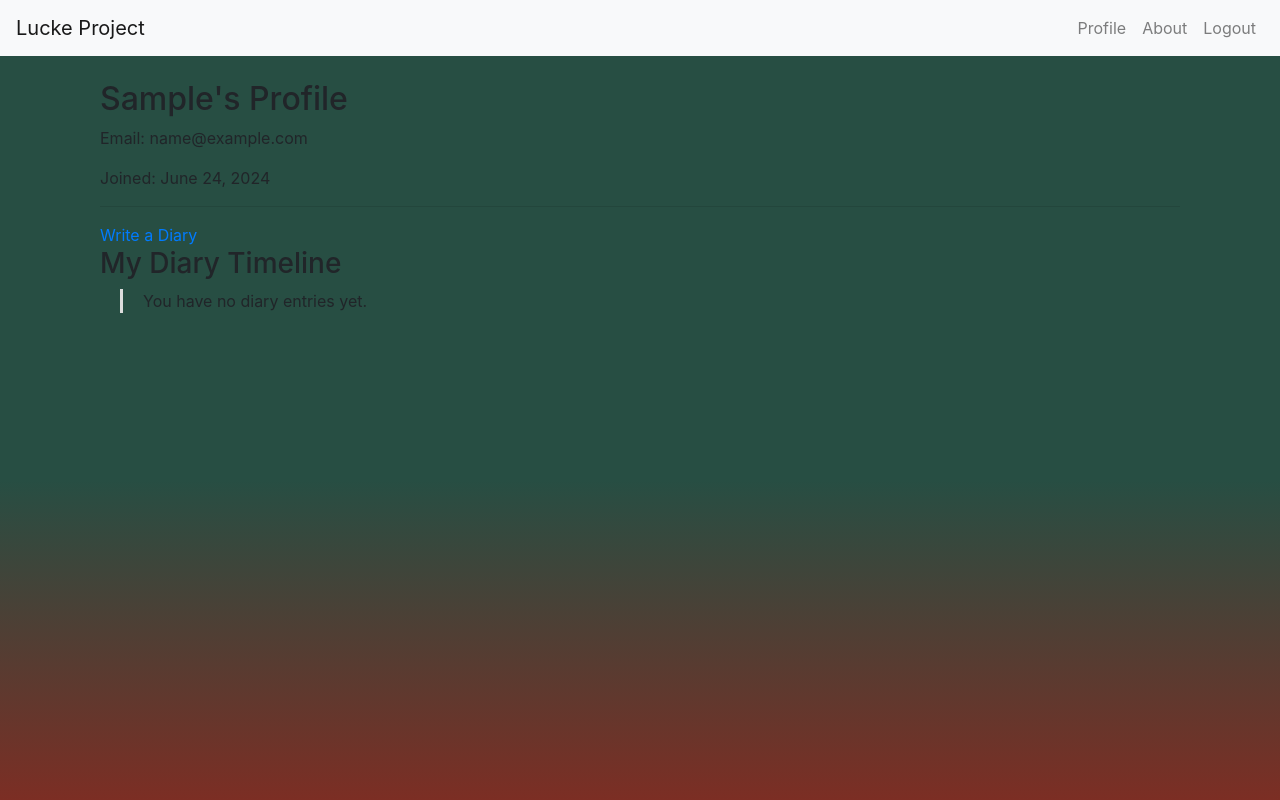
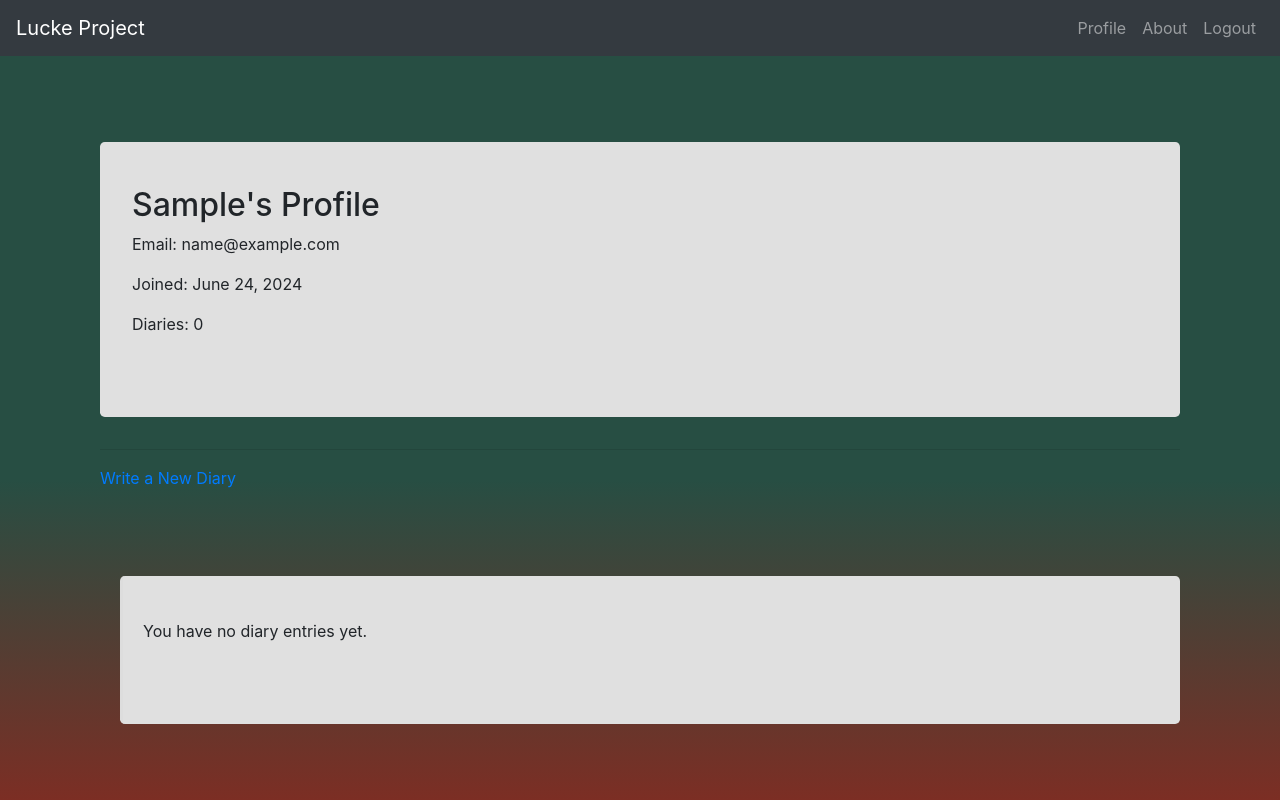
Before and after one commit to QAV-T/lucke, a Django app: page /profile/ in a window 1280 px wide. Run offline with Django 5.2, Linux system fonts and the light colour scheme; the visitor is signed in with stand-in values (Sample User, id 1); data that the repository does not hold is empty; some libraries are stand-ins or nearby versions.

Commit message:
Add styling to the diaries and the sidenotes

```diff
--- a/lucke/diary/templates/diary/home.html
+++ b/lucke/diary/templates/diary/home.html
@@ -9,8 +9,7 @@
     <p class="lead">You can read more about the project in the  <a class="text-reset text-decoration-none" href="{% url 'about' %}"><b>About.</b></a></p>
     <hr class="my-4">
     <br>
-    <br>
-    <p>Sign up to start logging your posts or log in if you already have an account.</p>
+    <p >Sign up to start logging your posts or log in if you already have an account.</p>
     <a class="btn btn-success" href="{% url 'account_signup' %}" role="button">Sign Up</a>
     <a class="btn btn-dark" href="{% url 'account_login' %}" role="button">Login</a>
 </div>
--- a/lucke/static/css/styles.css
+++ b/lucke/static/css/styles.css
@@ -23,14 +23,20 @@ body {
   margin-top: 50px;
 }
 .jumbotron {
-  background-color: #faf0ef;
-  margin-top: 20%;
-  opacity: 90%;
-
+  background-color: #e0e0e0;
+  margin-top: 8%;
+  padding-bottom: 6%;
+  padding-top: 4%;
 }
 
 .navbar {
   margin-bottom: 20px;
+  color: #bd0f0f;
+}
+
+.timeDate {
+color: #e0e0e0;
+background-color: rgb(12, 12, 12);
 }
 
 .btn-success {
@@ -39,16 +45,19 @@ body {
 }
 
 .sidenote {
-  border-left: 3px solid #007bff;
+  border-left: 3px solid #0f0f0f;
   padding-left: 10px;
   margin-bottom: 10px;
-  background-color: #f8f9fa;
+  background-color: #e0e0e0;
+;
   padding: 10px;
   border-radius: 5px;
 }
 
+
 #sidenoteFormContainer {
-  margin-top: 15px;
+  margin-top: 10px;
+  opacity: 90%;
 }
 
 #showSidenoteForm {
--- a/lucke/templates/base.html
+++ b/lucke/templates/base.html
@@ -10,7 +10,7 @@
         <link rel="stylesheet" href="{% static 'css/styles.css' %}">
     </head>
 <body>
-    <nav class="navbar navbar-expand-lg navbar-light bg-light">
+    <nav class="navbar navbar-expand-lg navbar-dark bg-dark"">
         <a class="navbar-brand" {% if user.is_authenticated %}
          href="{% url 'profile' %}" {% else %} href="{% url 'home' %}" {% endif %}>Lucke Project</a>
         <button class="navbar-toggler" type="button" data-toggle="collapse" data-target="#navbarNav" aria-controls="navbarNav" aria-expanded="false" aria-label="Toggle navigation">
--- a/lucke/templates/profile.html
+++ b/lucke/templates/profile.html
@@ -3,24 +3,25 @@
 {% block title %}Profile - Lucke Project{% endblock %}
 
 {% block content %}
-<div class="container mt-4">
+<div class="container mt-4 ">
+    <div class="jumbotron">
     <h2>{{ user.username|title }}'s Profile</h2>
     <p>Email: {{ user.email }}</p>
     <p>Joined: {{ user.date_joined|date:"F j, Y" }}</p>
-
+    <p>Diaries: {{ diaries.count }}</p>
+    </div>
     <hr>
 
     {% if user.is_authenticated %}
-    <a href="{% url 'create_diary' %}">Write a Diary</a>
-    <h3>My Diary Timeline</h3>
-    <div class="timeline">
+    <a href="{% url 'create_diary' %}">Write a New Diary</a>
+    <div class="timeline jumbotron">
         {% for diary in diaries %}
-            <div class="timeline-item">
+            <div class="timeline-item" >
                 <div class="timeline-date">{{ diary.created_at|date:"F j, Y" }}</div>
                 <h4>{{ diary.title|title }}</h4>
                 <p>{{ diary.content|truncatewords:30 }}</p>
-                <a href="{% url 'diary_detail' diary.id %}" class="btn btn-secondary btn-sm">Read more</a>
-                <a href="{% url 'diary_edit' diary.id %}" class="btn btn-warning btn-sm">Edit</a>
+                <a href="{% url 'diary_detail' diary.id %}" class="btn btn-light btn-sm">Read more</a>
+                <a href="{% url 'diary_edit' diary.id %}" class="btn btn-dark btn-sm">Edit</a>
                 <a href="{% url 'diary_delete' diary.id %}" class="btn btn-danger btn-sm">Delete</a>
                 <hr>
             </div>
```
Also changed, not shown: lucke/templates/diary_detail.html (+22 -14 lines).
